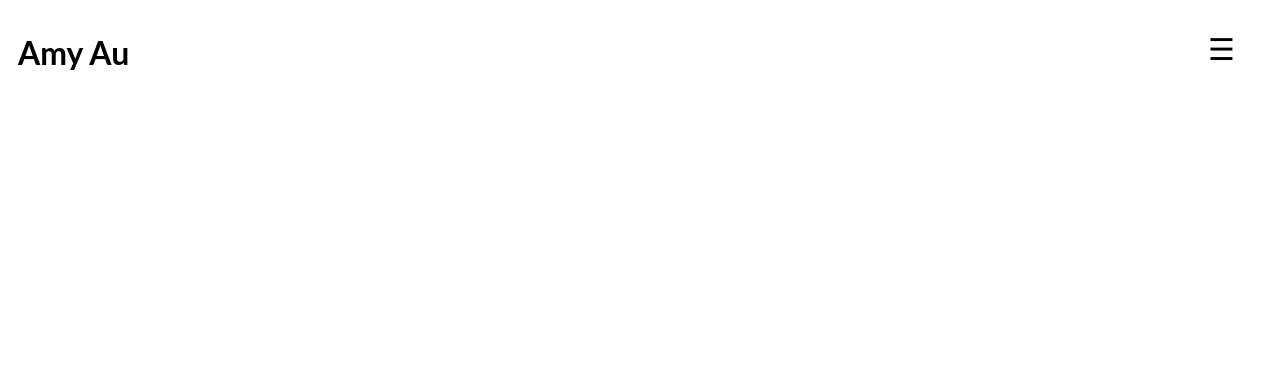
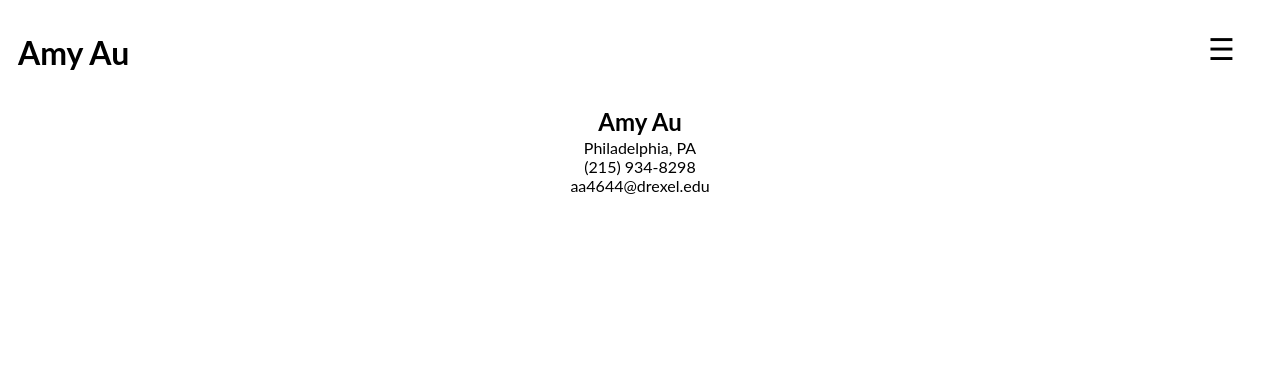
Before and after one commit to aa4644/idm221-aa4644, a plain HTML site: page HTML/resume.html in a window 1280 px wide. Drawn offline with Linux system fonts and the light colour scheme; files whose address does not match are found by name.

Commit message:
Start of Resume

```diff
--- a/HTML/resume.html
+++ b/HTML/resume.html
@@ -10,8 +10,10 @@
 
 </head>
 <body>
+
   <div class="marigin">
     <h1><a class = "header" href="C:\Users\amyau\OneDrive\Documents\GitHub\idm221-aa4644\HTML\index.html">Amy Au</a></h1>
+
 
 <div id="myNav" class="overlay">
     <a href="javascript:void(0)" class="closebtn" onclick="closeNav()">&times;</a>
@@ -23,6 +25,13 @@
     </div>
   </div>
 
+<h2 style="text-align: center;"><b>Amy Au</b></h2>
+<p style="text-align: center;margin-top: -18px">Philadelphia, PA<br>(215) 934-8298<br>aa4644@drexel.edu</p>
+
+
+
+
+
   <div class ="fixed">
     <span style="font-size:30px;cursor:pointer" onclick="openNav()">&#9776;</span>
   </div>
```
Also changed, not shown: HTML/contact.html (+3 -0 lines).
